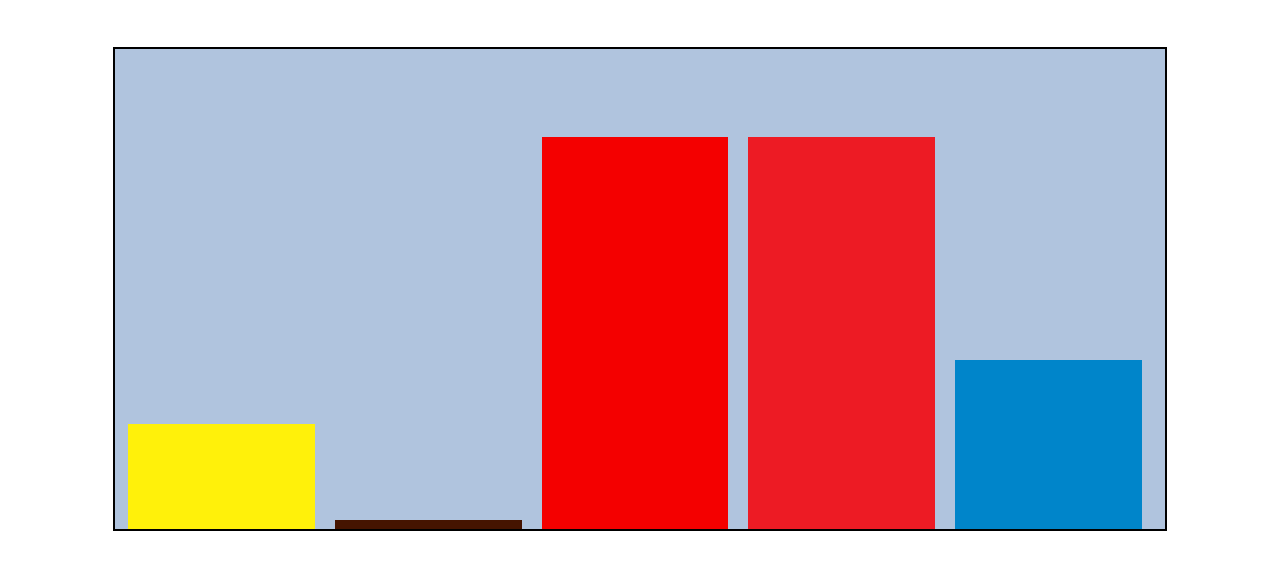
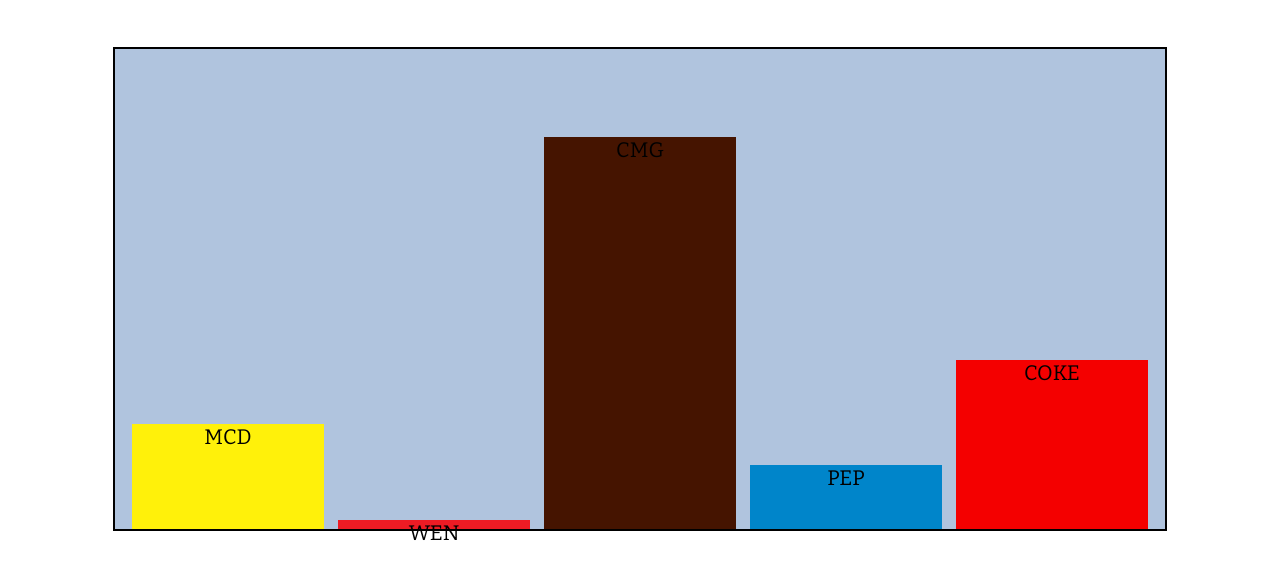
Before and after one commit to CajucomW/hwfe2, a plain HTML site: page index.html in a window 1280 px wide. Shown: the part 91-670 px from the top of the page. Drawn offline with nearby package versions, Linux system fonts and the light colour scheme.

Commit message:
bar heights respond to static objects (symbols and prices).

```diff
--- a/css/site.css
+++ b/css/site.css
@@ -25,6 +25,7 @@
     grid-row: 1;
     border: 5px;
     font-family: 'Bitter', serif;
+    font-size: 21px;
     text-align: center;
     width: 15vw;
     transition: 0.5s;
--- a/js/main.js
+++ b/js/main.js
@@ -42,7 +42,7 @@
         },
         {
             symbol: "PEP",
-            price: "817",
+            price: "132.35",
         },
         {
             symbol: "COKE",
@@ -62,10 +62,9 @@
     for (let stockInfo of stockList) {
         console.log('for loop activated');
 
-        // grab the prices for each stock
+        // grab the prices and symbols for each stock
         let stockPrice = stockInfo.price;
         console.log('stockPrice defined');
-
         // grab the names for each stock
         let stockName = stockInfo.symbol;
         console.log('stockName defined');
@@ -74,17 +73,18 @@
         let newDiv = document.createElement('div');
         console.log('newDiv defined');
 
-        // create a new h2 that contains the symbol
-        let newH2 = document.createElement('h2');
-        console.log('newH2 defined');
+        // // create a new h2 that contains the symbol
+        // let newH2 = document.createElement('h2');
+        // console.log('newH2 defined');
 
         // add a class to the newDiv called .BarsInGraph
         newDiv.classList.add('BarsInGraph');
         console.log('BarsInGraph added in newDiv');
+        newDiv.textContent = stockName;
 
         //add a class to the newH2 called .BarNamePosition
-        newDiv.classList.add('.BarNamePosition');
-        console.log('BarNamePosition added in newH2');
+        // newH2.textContent = stockName;
+        // console.log('BarNamePosition added in newH2');
 
         // add values from .BarsInGraph
         newDiv.style.height = stockPrice / 10 + '%';
@@ -92,8 +92,6 @@
 
         console.log('newDiv created', newDiv);
         barsInGraph.appendChild(newDiv);
-        console.log('newH2 created', newH2);
-        barsInGraph.appendChild(newH2);
     }
 }
 
```
